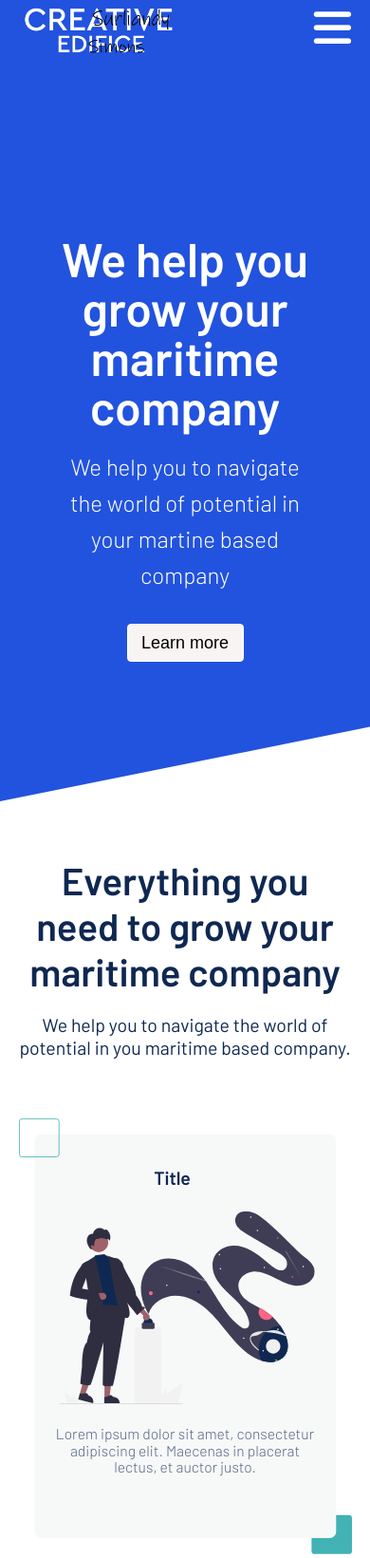
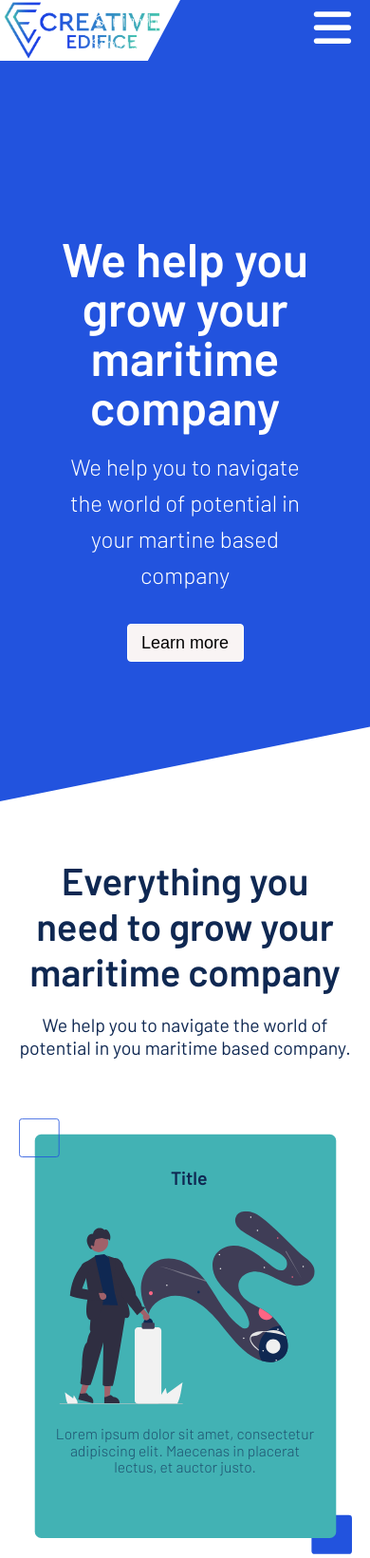
Before and after one commit to Anubliss-0/Creative-Edifice, a website: page index.html in a window 390 px wide. Shown: the top 1641 px of the page at 95% size. Drawn offline with Linux system fonts and the light colour scheme.

Commit message:
Changed colors and Logo

```diff
--- a/home.css
+++ b/home.css
@@ -274,7 +274,7 @@ h2 + span {
   margin-top: 5%;
 }
 
-#grow span:first-of-type {
+#grow .grow-span{
   font-size: 1.5rem;
   margin: 1.1111rem 2.2222rem;
 }
@@ -296,7 +296,7 @@ h2 + span {
   line-height: 43px;
   text-align: center;
   color: var(--darkblue);
-  left: 35%;
+  left: 40%;
   top: 15%;
 }
 
--- a/index.html
+++ b/index.html
@@ -56,7 +56,7 @@
     <nav>
       <h2>Navigation</h2>
       <div class="logo">
-        <img src="Assets/white_logo_text.png">
+        <img src="Assets/nav-logo.png">
       </div>
       <div>
       <a href="javascript:void(0);" class="icon" onclick="myFunction()">
@@ -89,7 +89,7 @@
 
       <section id="grow">
         <h2>Everything you need to grow your maritime company</h2>
-        <span
+        <span class="grow-span"
           >We help you to navigate the world of potential in you maritime based
           company.</span
         >
@@ -108,7 +108,7 @@
                 height="49"
                 rx="4"
                 transform="matrix(-1 0 0 1 420 500)"
-                fill="#42b2b4"
+                fill="#2253de"
               />
               <rect
                 x="20"
@@ -116,7 +116,7 @@
                 width="380"
                 height="509"
                 rx="8"
-                fill="#F7F8F8"
+                fill="#42b2b4"
               />
               <g clip-path="url(#clip0_5_222)">
                 <path
@@ -297,7 +297,7 @@
                 height="48"
                 rx="3.5"
                 transform="matrix(-1 0 0 1 50 0)"
-                stroke="#42b2b4"
+                stroke="#2253de"
               />
               <defs>
                 <clipPath id="clip0_5_222">
@@ -329,7 +329,7 @@
                 height="49"
                 rx="4"
                 transform="matrix(-1 0 0 1 420 500)"
-                fill="#42b2b4"
+                fill="#2253de"
               />
               <rect
                 x="20"
@@ -337,7 +337,7 @@
                 width="380"
                 height="509"
                 rx="8"
-                fill="#F7F8F8"
+                fill="#42b2b4"
               />
               <g clip-path="url(#clip0_119_5)">
                 <path
@@ -572,7 +572,7 @@
                 height="48"
                 rx="3.5"
                 transform="matrix(-1 0 0 1 50 0)"
-                stroke="#42b2b4"
+                stroke="#2253de"
               />
               <defs>
                 <clipPath id="clip0_119_5">
--- a/styles.css
+++ b/styles.css
@@ -95,14 +95,15 @@ button
 }
 
 .logo img {
-    width: 100%;
+    width: 95%;
 }
 
 .logo {
     display: flex;
     align-items: center;
-    width: 160px;
-    margin-left: 1.3333rem;
+    width: 190px;
+    background-color: white;
+    clip-path: polygon(0 0, 100% 0, 82% 100%, 0% 100%);
 }
 
 nav button {
@@ -128,7 +129,7 @@ nav .fa-bars {
 
 @media (max-width: 800px) {
     nav {
-        height: 60px;
+        height: 64px;
         display: block;
         justify-content: space-between;
     }
@@ -159,9 +160,8 @@ nav .fa-bars {
         display: none;
     }
 
-    nav .logo {
-        position: absolute;
-        top: 5px;
+    nav .logo img {
+        width: 100%;
     }
 
     #myLinks {
```
Also changed, not shown: Assets/nav-logo.png (added).
